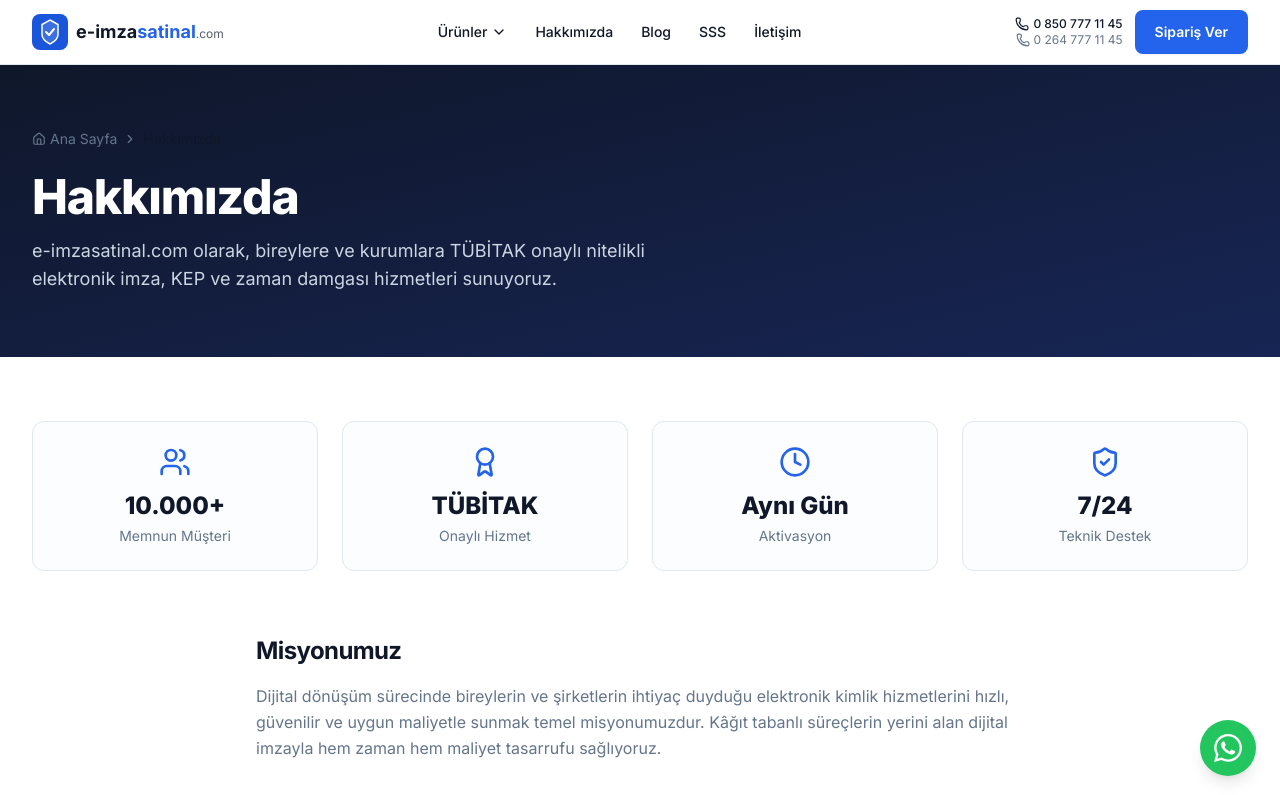
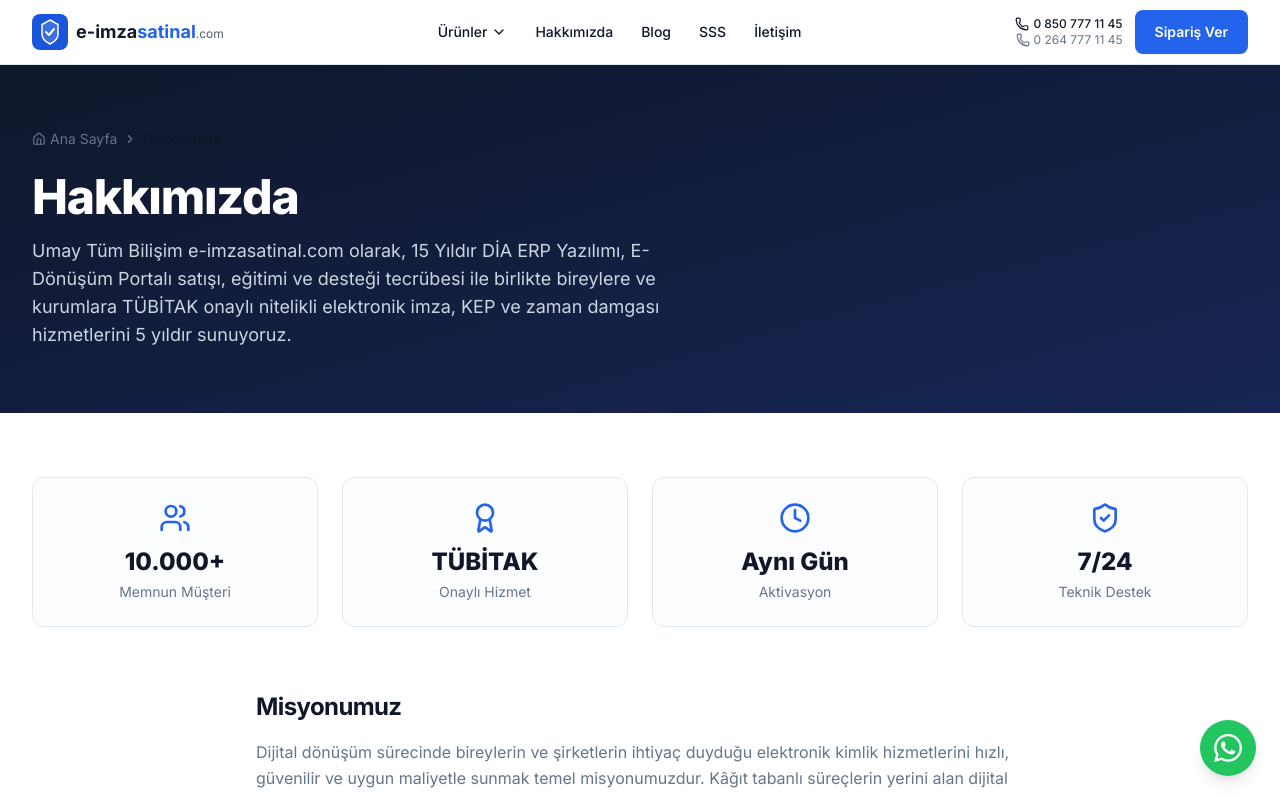
Before and after one commit to umaybilisim/eimzasatinalcomtr, a Next.js app: page /hakkimizda in a window 1280 px wide. Shown: the top 795 px of the page. Built offline with nearby package versions, Linux system fonts and the light colour scheme.

Commit message:
Hakkımızda tanıtım metni güncellendi

```diff
--- a/app/hakkimizda/page.tsx
+++ b/app/hakkimizda/page.tsx
@@ -31,7 +31,7 @@
             Hakkımızda
           </h1>
           <p className="mt-4 text-slate-300 max-w-2xl text-lg">
-            e-imzasatinal.com olarak, bireylere ve kurumlara TÜBİTAK onaylı nitelikli elektronik imza, KEP ve zaman damgası hizmetleri sunuyoruz.
+            Umay Tüm Bilişim e-imzasatinal.com olarak, 15 Yıldır DİA ERP Yazılımı, E-Dönüşüm Portalı satışı, eğitimi ve desteği tecrübesi ile birlikte bireylere ve kurumlara TÜBİTAK onaylı nitelikli elektronik imza, KEP ve zaman damgası hizmetlerini 5 yıldır sunuyoruz.
           </p>
         </div>
       </section>
```
